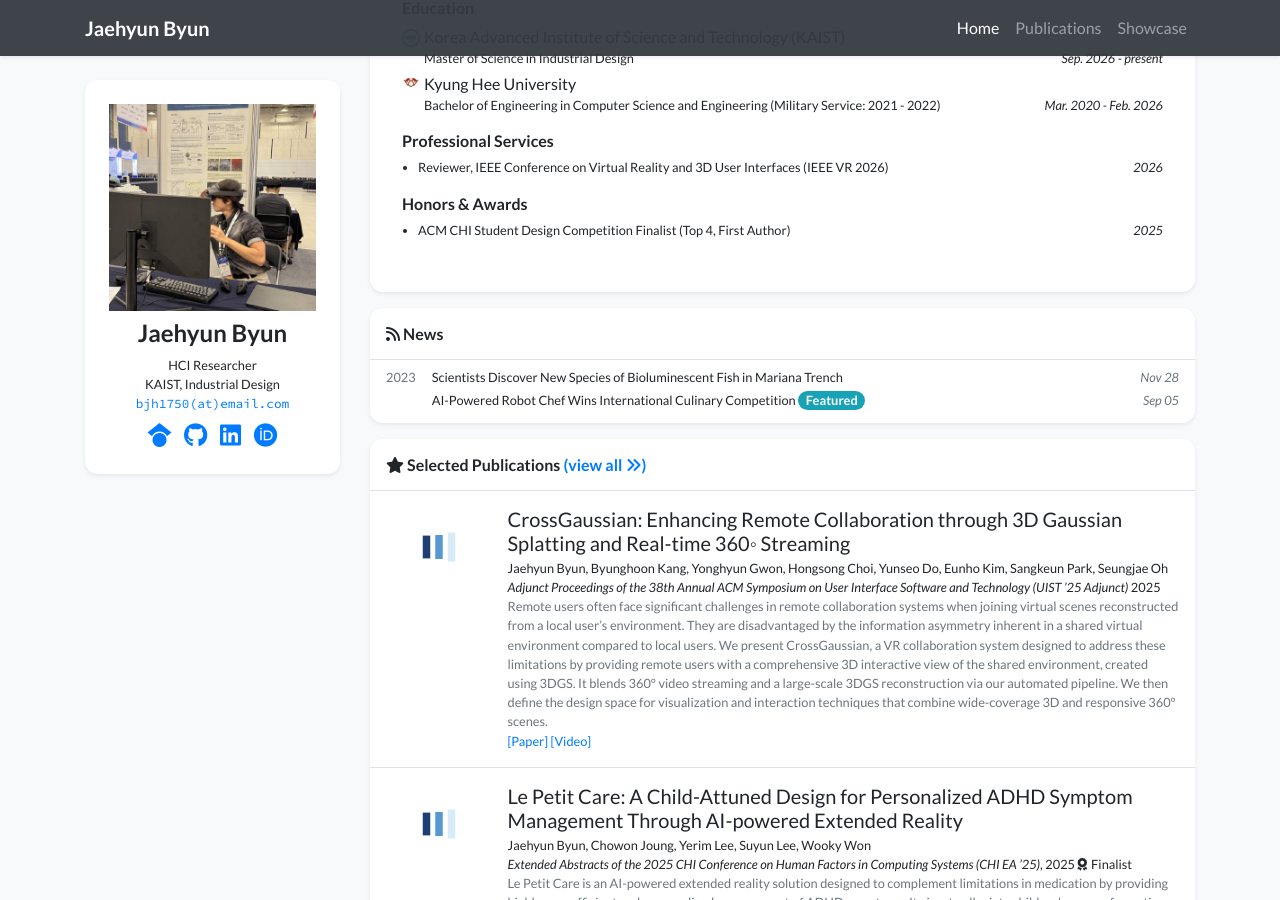
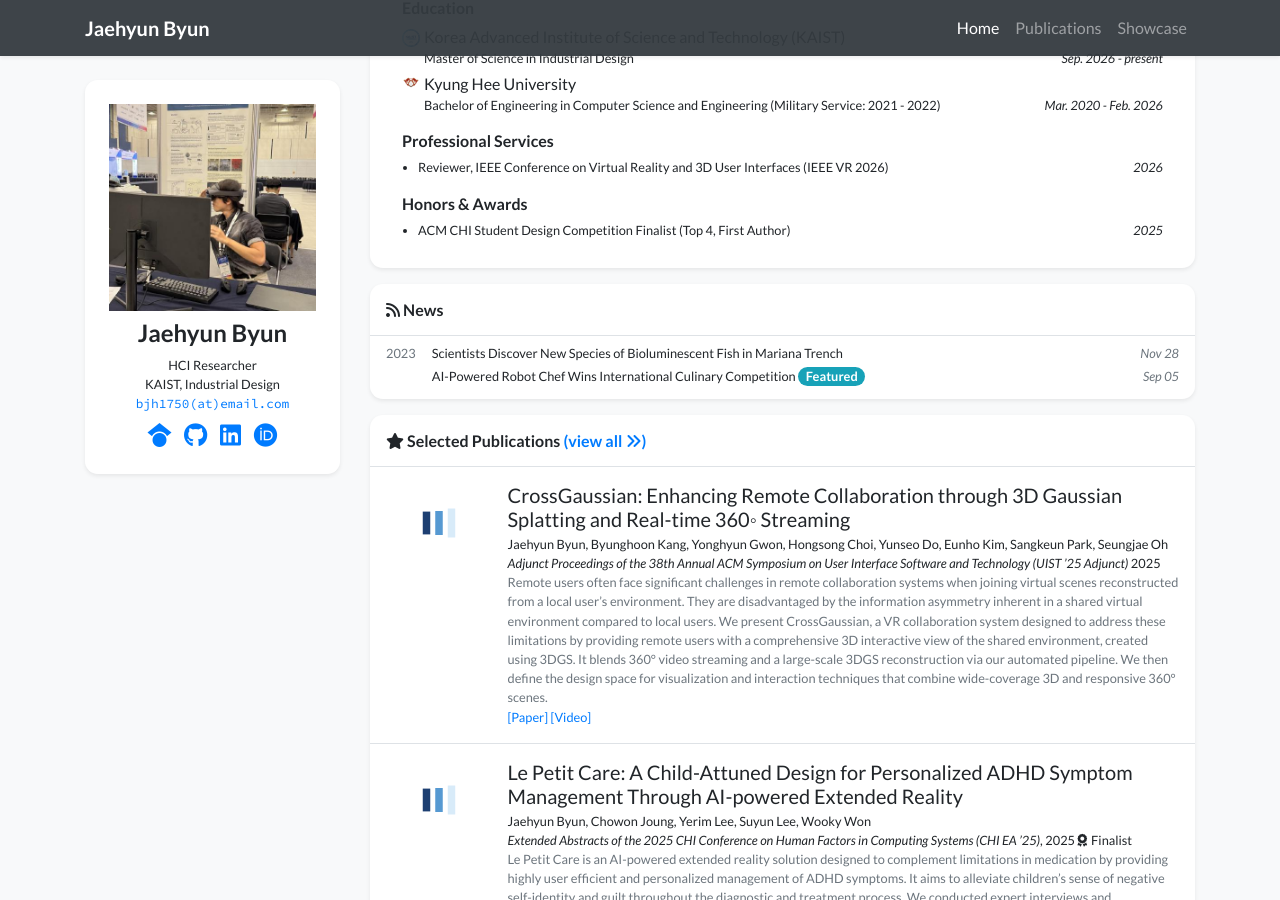
Before and after one commit to Jaehyun-Byun/Jaehyun-Byun.github.io, a Jekyll site: the page built from index.html, in a window 1280 px wide and 900 px high, scrolled down 498 px. Built offline with Jekyll 4.4.1, drawn with Linux system fonts in a browser that asks for light colours; nearby versions of some CDN libraries; a style sheet for code colours, icons or effects is not loaded.

Commit message:
Update experience_card.html

```diff
--- a/_includes/widgets/experience_card.html
+++ b/_includes/widgets/experience_card.html
@@ -74,7 +74,7 @@
                 {% endif %}
 
                 {% if site.data.profile.awards %}
-                <div class="row mb-4">
+                <div class="row mb-0">
                     <div class="col-12">
                         <div class="mx-2 my-1">
                             <h6>Honors & Awards</h6>
```
